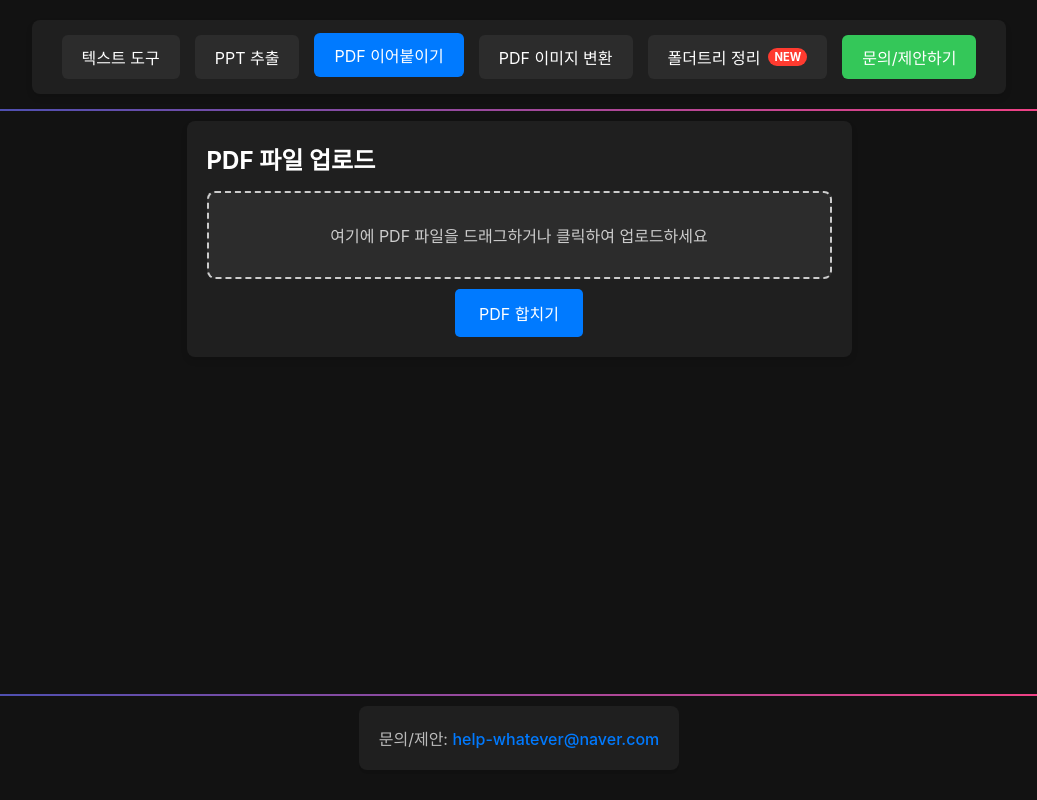
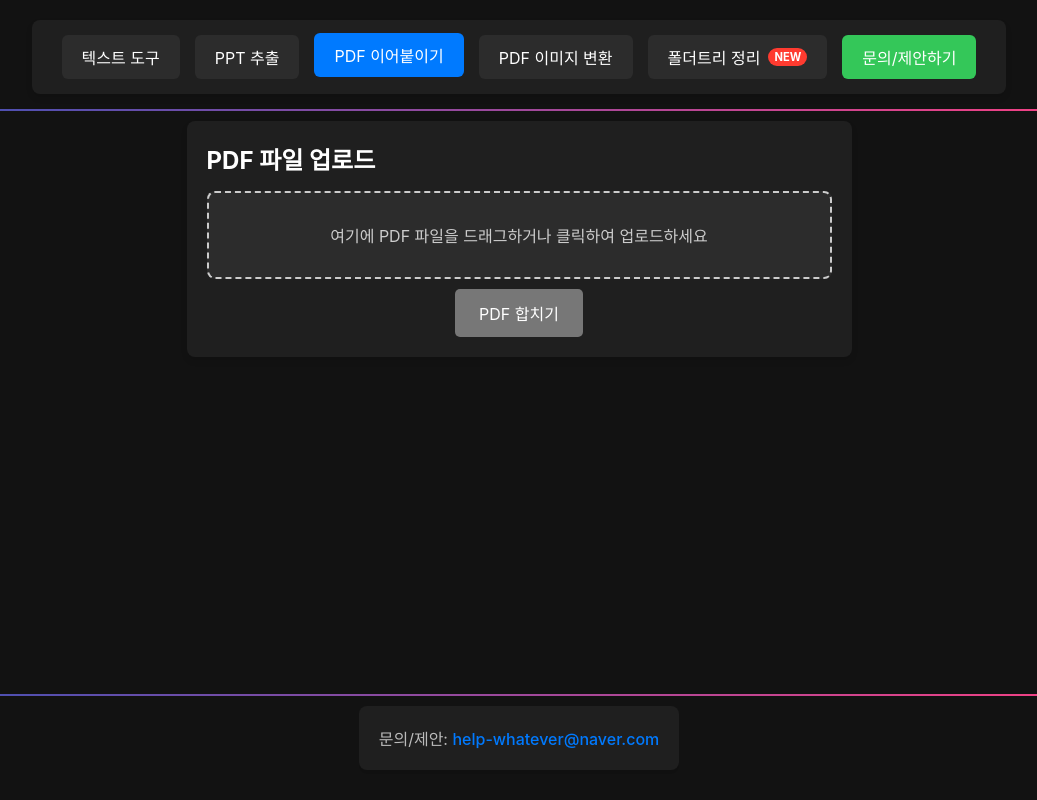
Before and after one commit to junhee1219/toolkit, a React (Create React App) app: page /#/pdf_editor in a window 1280 px wide. Shown: the whole page, without its empty margins (121-1158 px from the left). Built offline with nearby package versions, Linux system fonts and the light colour scheme; a web font is replaced by a local one.

Commit message:
Revert "add : pdf 이미지 변환 완성"
This reverts commit 6392f2521de13872762c190a8d2bb838fdd1b585.

```diff
--- a/package.json
+++ b/package.json
@@ -14,7 +14,6 @@
     "react-icons": "^5.4.0",
     "react-router-dom": "^7.0.2",
     "react-scripts": "5.0.1",
-    "react-sortablejs": "^6.1.4",
     "sortablejs": "^1.15.6",
     "timers-browserify": "^2.0.12",
     "uuid": "^11.0.5",
--- a/src/components/FileDropZone.css
+++ b/src/components/FileDropZone.css
@@ -7,7 +7,6 @@
     margin:0 auto;
     min-width: 500px;
     width :50%;
-    margin-bottom: 30px;
 }
 
 .upload-section h2 {
--- a/src/components/FileDropZone.jsx
+++ b/src/components/FileDropZone.jsx
@@ -1,74 +1,67 @@
 import React, { useRef, useState } from 'react';
-import { FaFileAlt } from 'react-icons/fa';
-import './FileDropZone.css';
+import { FaFileAlt } from 'react-icons/fa'; // 선택사항
+import './FileDropZone.css'; // 아래 예시 CSS
 
 /**
- * @param {string} title           섹션 제목 (예: "PDF 파일 업로드")
- * @param {string} instructions    드래그앤드롭 안내 문구
- * @param {string} accept          input accept 값
- * @param {boolean} multiple       여러 파일 업로드 여부
- * @param {(files: FileList) => void} onFilesChange  파일 처리 콜백
- * @param {string} buttonLabel     버튼 텍스트
- * @param {() => void} onButtonClick 버튼 클릭 핸들러
- * @param {boolean} buttonDisabled 버튼 disabled
+ * @param {string} instructions  드래그 앤 드롭 안내 문구
+ * @param {string} accept        <input type="file">의 accept 속성 (예: ".pptx" or "application/pdf")
+ * @param {boolean} multiple     여러 파일 업로드 가능 여부
+ * @param {(files: FileList) => void} onFilesChange  파일이 Drop되거나 Input에서 선택될 때 부모로 전달
  */
 function FileDropZone({
-    title,
                           instructions,
                           accept,
                           multiple = false,
                           onFilesChange,
-    buttonLabel,
-    onButtonClick,
-    buttonDisabled
                       }) {
     const fileInputRef = useRef(null);
     const [isDropped, setIsDropped] = useState(false);
     const [fileCount, setFileCount] = useState(0);
 
+    // 드래그 & 드롭
     const handleDrop = (e) => {
         e.preventDefault();
         e.stopPropagation();
         const { files } = e.dataTransfer;
         handleFiles(files);
     };
-
     const handleDragOver = (e) => {
         e.preventDefault();
         e.stopPropagation();
     };
 
-    // 클릭 시 drop zone을 리셋해 다시 드래그 가능하도록 함
+    // 파일 input 클릭
     const handleClick = () => {
-        setIsDropped(false);
         if (fileInputRef.current) {
-            fileInputRef.current.value = '';
+            fileInputRef.current.value = ''; // 매번 파일 선택 가능하도록 초기화
             fileInputRef.current.click();
         }
     };
 
+    // 실제 파일 처리 (공통)
     const handleFiles = (files) => {
         if (!files || files.length === 0) return;
-        // 기존 파일 개수에 누적
-        setFileCount(prev => prev + files.length);
+        setFileCount(files.length);
         setIsDropped(true);
+        // 부모 콜백
         onFilesChange(files);
     };
 
+    // input change
     const handleInputChange = (e) => {
         handleFiles(e.target.files);
     };
 
     return (
-        <section className="upload-section">
-            {title && <h2>{title}</h2>}
         <div
             className={`drop-zone ${isDropped ? 'dropped' : ''}`}
             onDrop={handleDrop}
             onDragOver={handleDragOver}
             onClick={handleClick}
         >
-                {!isDropped && <p className="drop-instructions">{instructions}</p>}
+            {!isDropped && (
+                <p className="drop-instructions">{instructions}</p>
+            )}
             <input
                 type="file"
                 ref={fileInputRef}
@@ -76,7 +69,6 @@ function FileDropZone({
                 accept={accept}
                 multiple={multiple}
                 onChange={handleInputChange}
-                    disabled={buttonDisabled}
             />
             {fileCount > 0 && (
                 <div className="file-info">
@@ -85,19 +77,6 @@ function FileDropZone({
                 </div>
             )}
         </div>
-            {buttonLabel && onButtonClick && (
-                <div className="button-container">
-                    <button
-                        type="button"
-                        className="action-button"
-                        onClick={onButtonClick}
-                        disabled={buttonDisabled}
-                    >
-                        {buttonLabel}
-                    </button>
-                </div>
-            )}
-        </section>
     );
 }
 
--- a/src/components/PDFEditor.css
+++ b/src/components/PDFEditor.css
@@ -40,22 +40,18 @@
     border-radius: 8px;
     padding: 20px;
     box-shadow: 0 4px 6px rgba(0,0,0,0.1);
-    max-width: 90vw;
-    margin: auto;
 }
 
 .pdf-editor-thumbnails {
     display: flex;
     flex-wrap: wrap;
     gap: 10px;
-    margin: 0 auto; /* 컨테이너 자체를 가운데 정렬 */
 }
-
 
 /* 개별 썸네일 */
 .pdf-editor-thumbnail {
     position: relative;
-    width: 200px;
+    width: 140px;
     border: 3px solid #000;
     border-radius: 6px;
     overflow: hidden;
--- a/src/components/PDFEditor.jsx
+++ b/src/components/PDFEditor.jsx
@@ -4,7 +4,7 @@ import { PDFDocument } from 'pdf-lib';
 import Sortable from 'sortablejs';
 import { v4 as uuidv4 } from 'uuid';
 
-import FileDropZone from './FileDropZone';
+import FileDropZone from './FileDropZone'; // 공통 컴포넌트
 import './PDFEditor.css';
 
 // PDF.js 워커 설정
@@ -13,25 +13,23 @@ pdfjsLib.GlobalWorkerOptions.workerSrc =
 
 function PDFEditor() {
     const [allPages, setAllPages] = useState([]);
-  const [buttonDisabled, setButtonDisabled] = useState(false);
     const thumbnailsContainerRef = useRef(null);
     const sortableRef = useRef(null);
 
-  // 1) 파일 처리 (PDF 읽는 동안 버튼 비활성화)
+    // 1) 파일 처리
     const handlePDFDrop = async (files) => {
-    if (!files || files.length === 0) return;
-    setButtonDisabled(true);
+        // multiple=true 이므로 files 안에 여러 PDF가 있을 수 있음
         const newPages = [];
-    try {
+
         for (const file of files) {
             if (file.type !== 'application/pdf') {
                 alert('PDF 파일만 업로드할 수 있습니다.');
                 continue;
             }
-        // 랜덤 색상
+            // 랜덤색
             const color = getRandomColor();
 
-        // PDF.js 사용
+            // PDF.js
             const arrayBuffer = await file.arrayBuffer();
             const pdf = await pdfjsLib.getDocument({ data: arrayBuffer }).promise;
             const numPages = pdf.numPages;
@@ -57,17 +55,10 @@ function PDFEditor() {
                 });
             }
         }
-      // 기존 배열에 추가 (이어붙이기)
         setAllPages((prev) => [...prev, ...newPages]);
-    } catch (error) {
-      console.error(error);
-      alert('파일 읽는 중 오류가 발생했습니다.');
-    } finally {
-      setButtonDisabled(false);
-    }
     };
 
-  // 랜덤 색상 생성 함수
+    // 랜덤 색상
     function getRandomColor() {
         const letters = '0123456789ABCDEF';
         let color = '#';
@@ -77,31 +68,22 @@ function PDFEditor() {
         return color;
     }
 
+    // 2) Sortable
     useEffect(() => {
-    if (thumbnailsContainerRef.current) {
-      console.log('썸네일 컨테이너:', thumbnailsContainerRef.current);
-    } else {
-      console.log('썸네일 컨테이너가 아직 렌더링되지 않음');
-    }
-  }, [allPages]);
-
-  useEffect(() => {
-    if (thumbnailsContainerRef.current && !sortableRef.current && allPages.length > 0) {
+        if (thumbnailsContainerRef.current && !sortableRef.current) {
             sortableRef.current = Sortable.create(thumbnailsContainerRef.current, {
                 animation: 150,
-        draggable: '.pdf-editor-thumbnail',
-        forceFallback: true,
-        onEnd: (evt) => {
-          const { oldIndex, newIndex } = evt;
-          console.log('oldIndex:', oldIndex, 'newIndex:', newIndex);
-          if (oldIndex === newIndex) return;
-          setAllPages((prevPages) => {
-            const updated = [...prevPages];
-            const [moved] = updated.splice(oldIndex, 1);
-            updated.splice(newIndex, 0, moved);
-            console.log('새로운 배열:', updated);
-            return updated;
+                onEnd: () => {
+                    const thumbnails = thumbnailsContainerRef.current.querySelectorAll('.pdf-editor-thumbnail');
+                    const newOrder = [];
+                    thumbnails.forEach((thumb) => {
+                        const pageId = thumb.getAttribute('data-id');
+                        const foundPage = allPages.find(page => page.id === pageId);
+                        if (foundPage) {
+                            newOrder.push(foundPage);
+                        }
                     });
+                    setAllPages(newOrder);
                 }
             });
         }
@@ -109,7 +91,7 @@ function PDFEditor() {
 
     // 3) 썸네일 삭제
     const handleDelete = (pageId) => {
-    setAllPages((prev) => prev.filter(pg => pg.id !== pageId));
+        setAllPages(prev => prev.filter(pg => pg.id !== pageId));
     };
 
     // 4) PDF 병합
@@ -119,7 +101,6 @@ function PDFEditor() {
             return;
         }
         try {
-      setButtonDisabled(true);
             const mergedPdf = await PDFDocument.create();
             for (const pageInfo of allPages) {
                 const arrayBuffer = await pageInfo.file.arrayBuffer();
@@ -141,26 +122,39 @@ function PDFEditor() {
         } catch (err) {
             console.error(err);
             alert('PDF 병합 중 오류가 발생했습니다.');
-    } finally {
-      setButtonDisabled(false);
         }
     };
 
     return (
         <section className="main-container">
+            <section className="upload-section">
+                <h2>PDF 파일 업로드</h2>
+
                 <FileDropZone
-        title="PDF 파일 업로드"
                     instructions="여기에 PDF 파일을 드래그하거나 클릭하여 업로드하세요"
                     accept="application/pdf"
                     multiple={true}
                     onFilesChange={handlePDFDrop}
-        buttonLabel="PDF 합치기"
-        onButtonClick={mergePDFs}
-        buttonDisabled={buttonDisabled}
                 />
+
+                <div className="button-container">
+                    <button
+                        type="button"
+                        className="action-button"
+                        onClick={mergePDFs}
+                        disabled={allPages.length === 0}
+                    >
+                        PDF 합치기
+                    </button>
+                </div>
+            </section>
+
             {allPages.length > 0 && (
                 <section id="thumbnails-section">
-          <div className="pdf-editor-thumbnails" ref={thumbnailsContainerRef}>
+                    <div
+                        className="pdf-editor-thumbnails"
+                        ref={thumbnailsContainerRef}
+                    >
                         {allPages.map((page, index) => (
                             <div
                                 className="pdf-editor-thumbnail"
@@ -172,11 +166,10 @@ function PDFEditor() {
                                 <button
                                     className="pdf-editor-delete-button"
                                     onClick={() => handleDelete(page.id)}
-                  draggable="false"
                                 >
                                     &times;
                                 </button>
-                <img src={page.imgData} alt={`Page ${page.pageNum}`} draggable="false" />
+                                <img src={page.imgData} alt={`Page ${page.pageNum}`} />
                                 <p className="pdf-editor-thumbnail-text">
                                     {page.file.name.length > 20
                                         ? page.file.name.substring(0, 17) + '...'
--- a/src/components/PDFToJPG.css
+++ b/src/components/PDFToJPG.css
@@ -4,6 +4,12 @@ body {
     background-color: #121212;
     margin: 0; /* 혹시 필요하다면 */
     padding: 0;
+}
+
+/* 헤더 */
+.pdf-to-jpg-container h1 {
+    text-align: center;
+    margin-bottom: 20px;
 }
 
 /* content 섹션 */
```
Also changed, not shown: src/components/PDFToJPG.jsx (+43 -7 lines), src/components/PPTExtractor.jsx (+36 -6 lines), 1 other file (tests, documents, lock files or other folders). Lines whose indentation alone changed are shown as unchanged.
